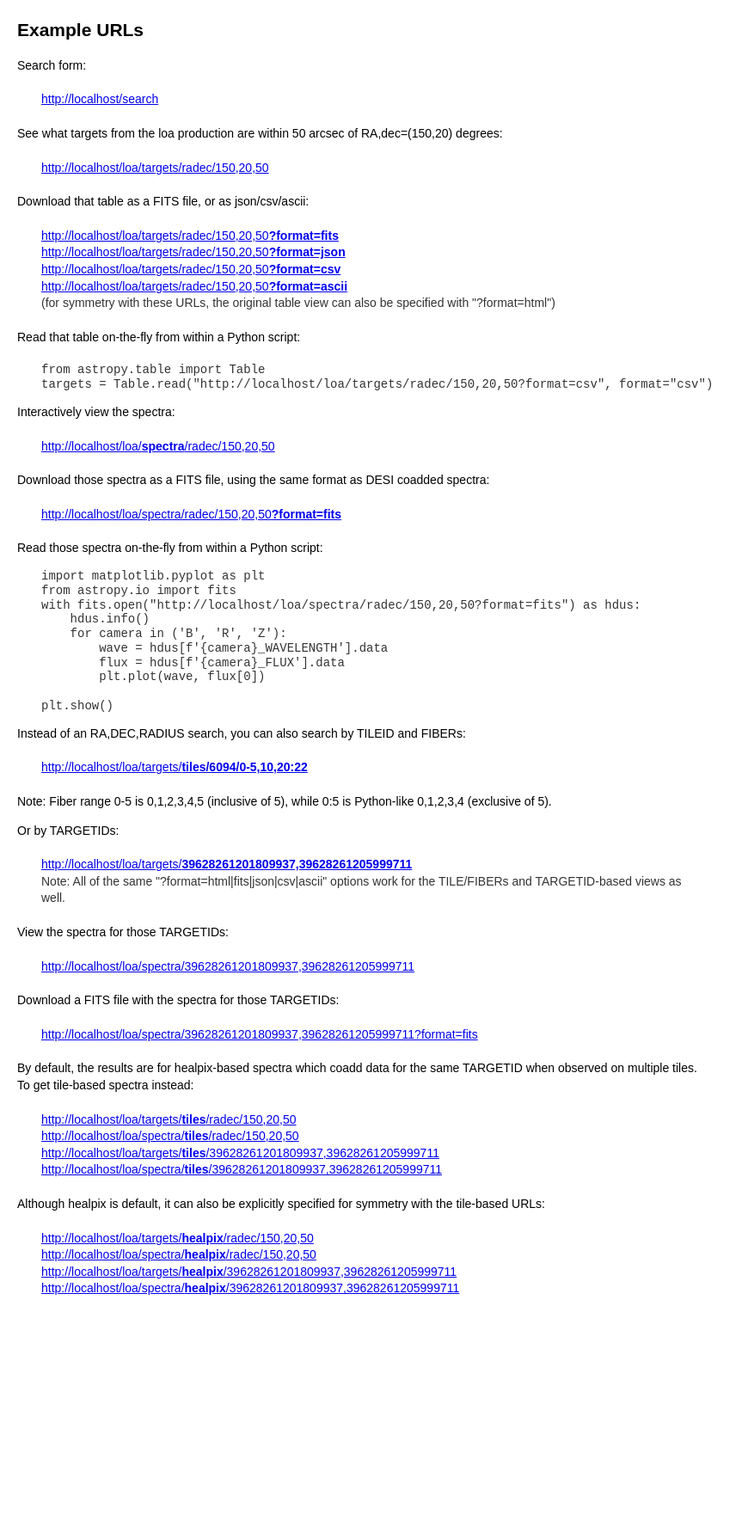
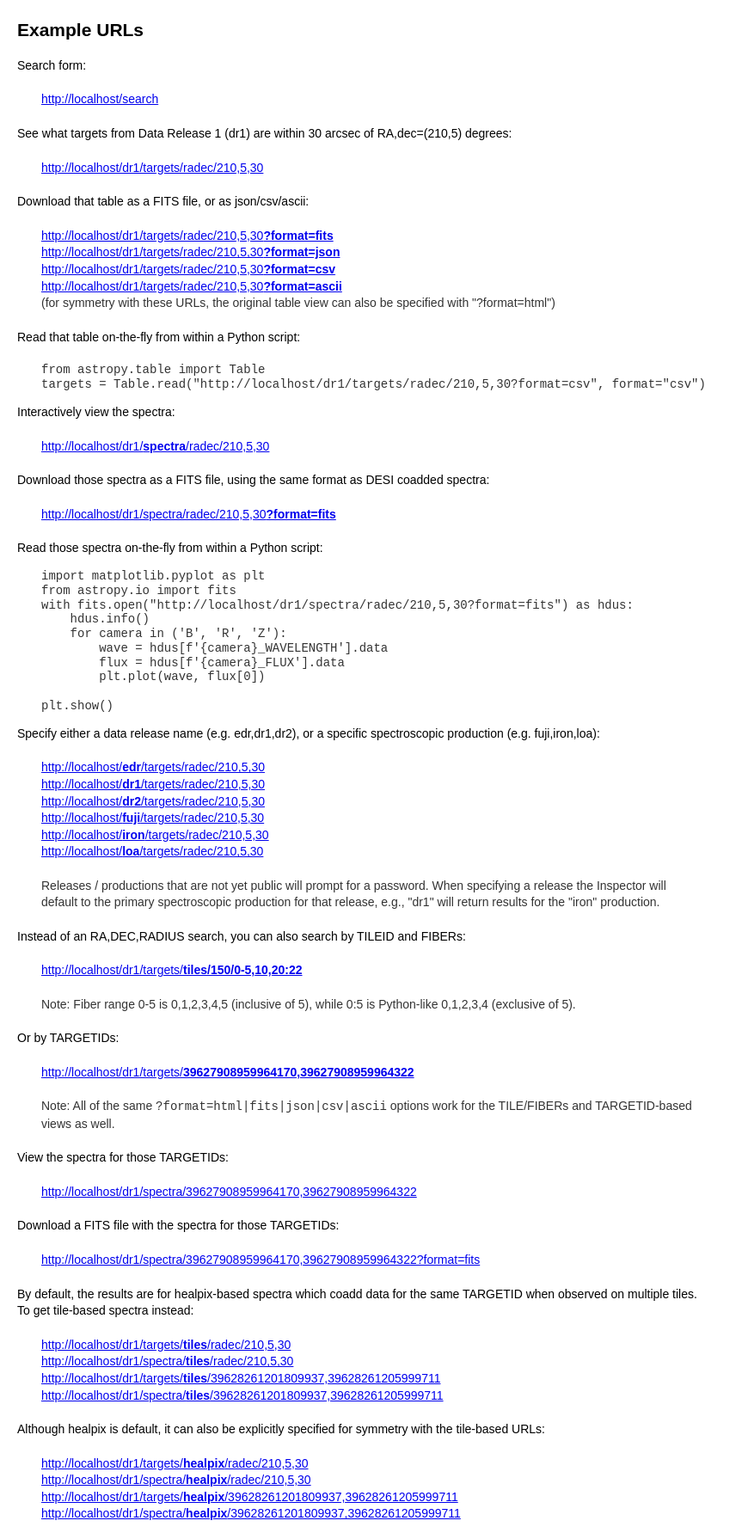
Before and after one commit to sbailey/inspector, a Flask app: page /examples in a window 1280 px wide. Shown: the part 78-1868 px from the top of the page at 86% size, without its empty margins (0-870 px from the left). Before the commit the page ends 1607 px from the top, so only its background shows below. Run offline with Flask 3, Linux system fonts and the light colour scheme.

Commit message:
updated examples to work with public releases

```diff
--- a/templates/examples.html
+++ b/templates/examples.html
@@ -11,17 +11,17 @@
 <a href="{{ root_url }}/search">{{ root_url }}/search</a>
 </p>
 
-<p>See what targets from the loa production are within 50 arcsec of RA,dec=(150,20) degrees:</p>
+<p>See what targets from Data Release 1 (dr1) are within 30 arcsec of RA,dec=(210,5) degrees:</p>
 <p class="indented-paragraph">
-<a href="{{ root_url }}/loa/targets/radec/150,20,50">{{ root_url }}/loa/targets/radec/150,20,50</a>
+<a href="{{ root_url }}/dr1/targets/radec/210,5,30">{{ root_url }}/dr1/targets/radec/210,5,30</a>
 </p>
 
 <p>Download that table as a FITS file, or as json/csv/ascii:</p>
 <p class="indented-paragraph">
-<a href="{{ root_url }}/loa/targets/radec/150,20,50?format=fits">{{ root_url }}/loa/targets/radec/150,20,50<b>?format=fits</b></a><br>
-<a href="{{ root_url }}/loa/targets/radec/150,20,50?format=json">{{ root_url }}/loa/targets/radec/150,20,50<b>?format=json</b></a><br>
-<a href="{{ root_url }}/loa/targets/radec/150,20,50?format=csv">{{ root_url }}/loa/targets/radec/150,20,50<b>?format=csv</b></a><br>
-<a href="{{ root_url }}/loa/targets/radec/150,20,50?format=ascii">{{ root_url }}/loa/targets/radec/150,20,50<b>?format=ascii</b></a><br>
+<a href="{{ root_url }}/dr1/targets/radec/210,5,30?format=fits">{{ root_url }}/dr1/targets/radec/210,5,30<b>?format=fits</b></a><br>
+<a href="{{ root_url }}/dr1/targets/radec/210,5,30?format=json">{{ root_url }}/dr1/targets/radec/210,5,30<b>?format=json</b></a><br>
+<a href="{{ root_url }}/dr1/targets/radec/210,5,30?format=csv">{{ root_url }}/dr1/targets/radec/210,5,30<b>?format=csv</b></a><br>
+<a href="{{ root_url }}/dr1/targets/radec/210,5,30?format=ascii">{{ root_url }}/dr1/targets/radec/210,5,30<b>?format=ascii</b></a><br>
 (for symmetry with these URLs, the original table view can also be specified with "?format=html")
 </p>
 
@@ -29,25 +29,25 @@
 <p class="indented-paragraph">
 <pre>
 from astropy.table import Table
-targets = Table.read("{{ root_url }}/loa/targets/radec/150,20,50?format=csv", format="csv")
+targets = Table.read("{{ root_url }}/dr1/targets/radec/210,5,30?format=csv", format="csv")
 </pre>
 </p>
 
 <p>Interactively view the spectra:</p>
 <p class="indented-paragraph">
-<a href="{{ root_url }}/loa/spectra/radec/150,20,50">{{ root_url }}/loa/<b>spectra</b>/radec/150,20,50</a><br>
+<a href="{{ root_url }}/dr1/spectra/radec/210,5,30">{{ root_url }}/dr1/<b>spectra</b>/radec/210,5,30</a><br>
 </p>
 
 <p>Download those spectra as a FITS file, using the same format as DESI coadded spectra:</p>
 <p class="indented-paragraph">
-<a href="{{ root_url }}/loa/spectra/radec/150,20,50?format=fits">{{ root_url }}/loa/spectra/radec/150,20,50<b>?format=fits</b></a><br>
+<a href="{{ root_url }}/dr1/spectra/radec/210,5,30?format=fits">{{ root_url }}/dr1/spectra/radec/210,5,30<b>?format=fits</b></a><br>
 </p>
 
 <p>Read those spectra on-the-fly from within a Python script:</p>
 <pre>
 import matplotlib.pyplot as plt
 from astropy.io import fits
-with fits.open("{{ root_url }}/loa/spectra/radec/150,20,50?format=fits") as hdus:
+with fits.open("{{ root_url }}/dr1/spectra/radec/210,5,30?format=fits") as hdus:
     hdus.info()
     for camera in ('B', 'R', 'Z'):
         wave = hdus[f'{camera}_WAVELENGTH'].data
@@ -58,43 +58,59 @@ plt.show()
 </pre>
 </p>
 
+<p>Specify either a data release name (e.g. edr,dr1,dr2), or a specific spectroscopic production (e.g. fuji,iron,loa):</p>
+<p class="indented-paragraph">
+<a href="{{ root_url }}/edr/targets/radec/210,5,30">{{ root_url }}/<b>edr</b>/targets/radec/210,5,30</a><br>
+<a href="{{ root_url }}/dr1/targets/radec/210,5,30">{{ root_url }}/<b>dr1</b>/targets/radec/210,5,30</a><br>
+<a href="{{ root_url }}/dr2/targets/radec/210,5,30">{{ root_url }}/<b>dr2</b>/targets/radec/210,5,30</a><br>
+<a href="{{ root_url }}/edr/targets/radec/210,5,30">{{ root_url }}/<b>fuji</b>/targets/radec/210,5,30</a><br>
+<a href="{{ root_url }}/iron/targets/radec/210,5,30">{{ root_url }}/<b>iron</b>/targets/radec/210,5,30</a><br>
+<a href="{{ root_url }}/loa/targets/radec/210,5,30">{{ root_url }}/<b>loa</b>/targets/radec/210,5,30</a><br>
+<br>
+Releases / productions that are not yet public will prompt for a password.
+When specifying a release the Inspector will default to the primary spectroscopic production for that release,
+e.g., "dr1" will return results for the "iron" production.
+</p>
+
 <p>Instead of an RA,DEC,RADIUS search, you can also search by TILEID and FIBERs:</p>
 <p class="indented-paragraph">
-<a href="{{ root_url }}/loa/targets/tiles/6094/0-5,10,20:22">{{ root_url }}/loa/targets/<b>tiles/6094/0-5,10,20:22</b></a><br>
+<a href="{{ root_url }}/dr1/targets/tiles/150/0-5,10,20:22">{{ root_url }}/dr1/targets/<b>tiles/150/0-5,10,20:22</b></a><br>
+<br>
+Note: Fiber range 0-5 is 0,1,2,3,4,5 (inclusive of 5), while 0:5 is Python-like 0,1,2,3,4 (exclusive of 5).
 </p>
-Note: Fiber range 0-5 is 0,1,2,3,4,5 (inclusive of 5), while 0:5 is Python-like 0,1,2,3,4 (exclusive of 5).
 
 <p>Or by TARGETIDs:</p>
 <p class="indented-paragraph">
-<a href="{{ root_url }}/loa/targets/39628266889285745,39628266893475934">{{ root_url }}/loa/targets/<b>39628261201809937,39628261205999711</b></a><br>
-Note: All of the same "?format=html|fits|json|csv|ascii" options work for the TILE/FIBERs and TARGETID-based views as well.
+<a href="{{ root_url }}/dr1/targets/39627908959964170,39627908959964322">{{ root_url }}/dr1/targets/<b>39627908959964170,39627908959964322</b></a><br>
+<br>
+Note: All of the same <code>?format=html|fits|json|csv|ascii</code> options work for the TILE/FIBERs and TARGETID-based views as well.
 </p>
 
 <p>View the spectra for those TARGETIDs:</p>
 <p class="indented-paragraph">
-<a href="{{ root_url }}/loa/spectra/39628266889285745,39628266893475934">{{ root_url }}/loa/spectra/39628261201809937,39628261205999711</a><br>
+<a href="{{ root_url }}/dr1/spectra/39627908959964170,39627908959964322">{{ root_url }}/dr1/spectra/39627908959964170,39627908959964322</a><br>
 </p>
 
 <p>Download a FITS file with the spectra for those TARGETIDs:</p>
 <p class="indented-paragraph">
-<a href="{{ root_url }}/loa/spectra/39628266889285745,39628266893475934?format=fits">{{ root_url }}/loa/spectra/39628261201809937,39628261205999711?format=fits</a><br>
+<a href="{{ root_url }}/dr1/spectra/39627908959964170,39627908959964322?format=fits">{{ root_url }}/dr1/spectra/39627908959964170,39627908959964322?format=fits</a><br>
 </p>
 
 <p>By default, the results are for healpix-based spectra which coadd data for the same TARGETID when observed on multiple tiles.
 To get tile-based spectra instead:</p>
 <p class="indented-paragraph">
-<a href="{{ root_url }}/loa/targets/tiles/radec/150,20,50">{{ root_url }}/loa/targets/<b>tiles</b>/radec/150,20,50</a><br>
-<a href="{{ root_url }}/loa/spectra/tiles/radec/150,20,50">{{ root_url }}/loa/spectra/<b>tiles</b>/radec/150,20,50</a><br>
-<a href="{{ root_url }}/loa/targets/tiles/39628266889285745,39628266893475934">{{ root_url }}/loa/targets/<b>tiles</b>/39628261201809937,39628261205999711</a><br>
-<a href="{{ root_url }}/loa/spectra/tiles/39628266889285745,39628266893475934">{{ root_url }}/loa/spectra/<b>tiles</b>/39628261201809937,39628261205999711</a><br>
+<a href="{{ root_url }}/dr1/targets/tiles/radec/210,5,30">{{ root_url }}/dr1/targets/<b>tiles</b>/radec/210,5,30</a><br>
+<a href="{{ root_url }}/dr1/spectra/tiles/radec/210,5,30">{{ root_url }}/dr1/spectra/<b>tiles</b>/radec/210,5,30</a><br>
+<a href="{{ root_url }}/dr1/targets/tiles/39627908959964170,39627908959964322">{{ root_url }}/dr1/targets/<b>tiles</b>/39628261201809937,39628261205999711</a><br>
+<a href="{{ root_url }}/dr1/spectra/tiles/39627908959964170,39627908959964322">{{ root_url }}/dr1/spectra/<b>tiles</b>/39628261201809937,39628261205999711</a><br>
 </p>
 
 <p>Although healpix is default, it can also be explicitly specified for symmetry with the tile-based URLs:</p>
 <p class="indented-paragraph">
-<a href="{{ root_url }}/loa/targets/healpix/radec/150,20,50">{{ root_url }}/loa/targets/<b>healpix</b>/radec/150,20,50</a><br>
-<a href="{{ root_url }}/loa/spectra/healpix/radec/150,20,50">{{ root_url }}/loa/spectra/<b>healpix</b>/radec/150,20,50</a><br>
-<a href="{{ root_url }}/loa/targets/healpix/39628266889285745,39628266893475934">{{ root_url }}/loa/targets/<b>healpix</b>/39628261201809937,39628261205999711</a><br>
-<a href="{{ root_url }}/loa/spectra/healpix/39628266889285745,39628266893475934">{{ root_url }}/loa/spectra/<b>healpix</b>/39628261201809937,39628261205999711</a><br>
+<a href="{{ root_url }}/dr1/targets/healpix/radec/210,5,30">{{ root_url }}/dr1/targets/<b>healpix</b>/radec/210,5,30</a><br>
+<a href="{{ root_url }}/dr1/spectra/healpix/radec/210,5,30">{{ root_url }}/dr1/spectra/<b>healpix</b>/radec/210,5,30</a><br>
+<a href="{{ root_url }}/dr1/targets/healpix/39627908959964170,39627908959964322">{{ root_url }}/dr1/targets/<b>healpix</b>/39628261201809937,39628261205999711</a><br>
+<a href="{{ root_url }}/dr1/spectra/healpix/39627908959964170,39627908959964322">{{ root_url }}/dr1/spectra/<b>healpix</b>/39628261201809937,39628261205999711</a><br>
 </p>
 
 {% endblock %}
--- a/templates/search.html
+++ b/templates/search.html
@@ -9,7 +9,7 @@
 <form id="searchForm">
     <div class="form-group">
         <label for="radecradius">RA,Dec,Radius (deg,deg,arcsec)</label>
-        <input type="text" id="radecradius" name="radecradius" placeholder="150,20,50">
+        <input type="text" id="radecradius" name="radecradius" placeholder="210,5,30">
     </div>
     <div class="form-group">
         <label for="targetids">TARGETIDs<br>(comma separated)</label>
```
